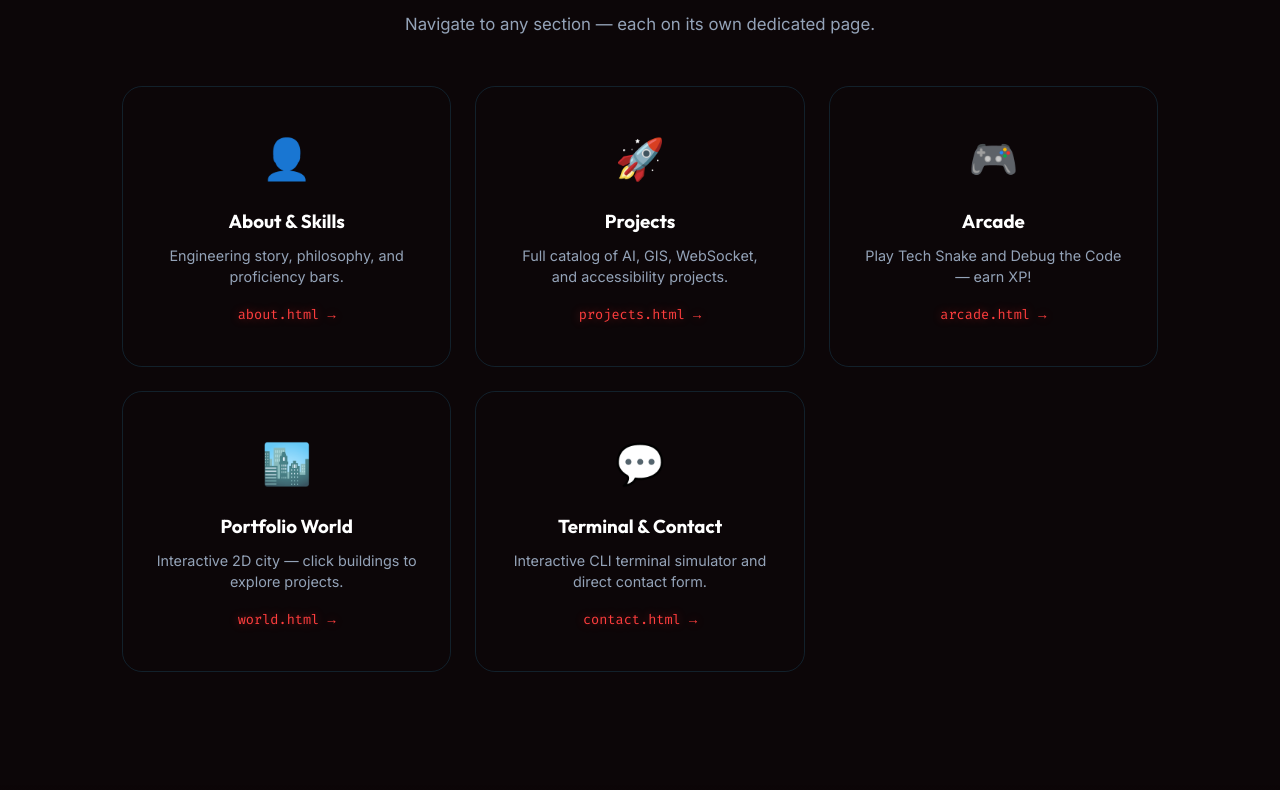
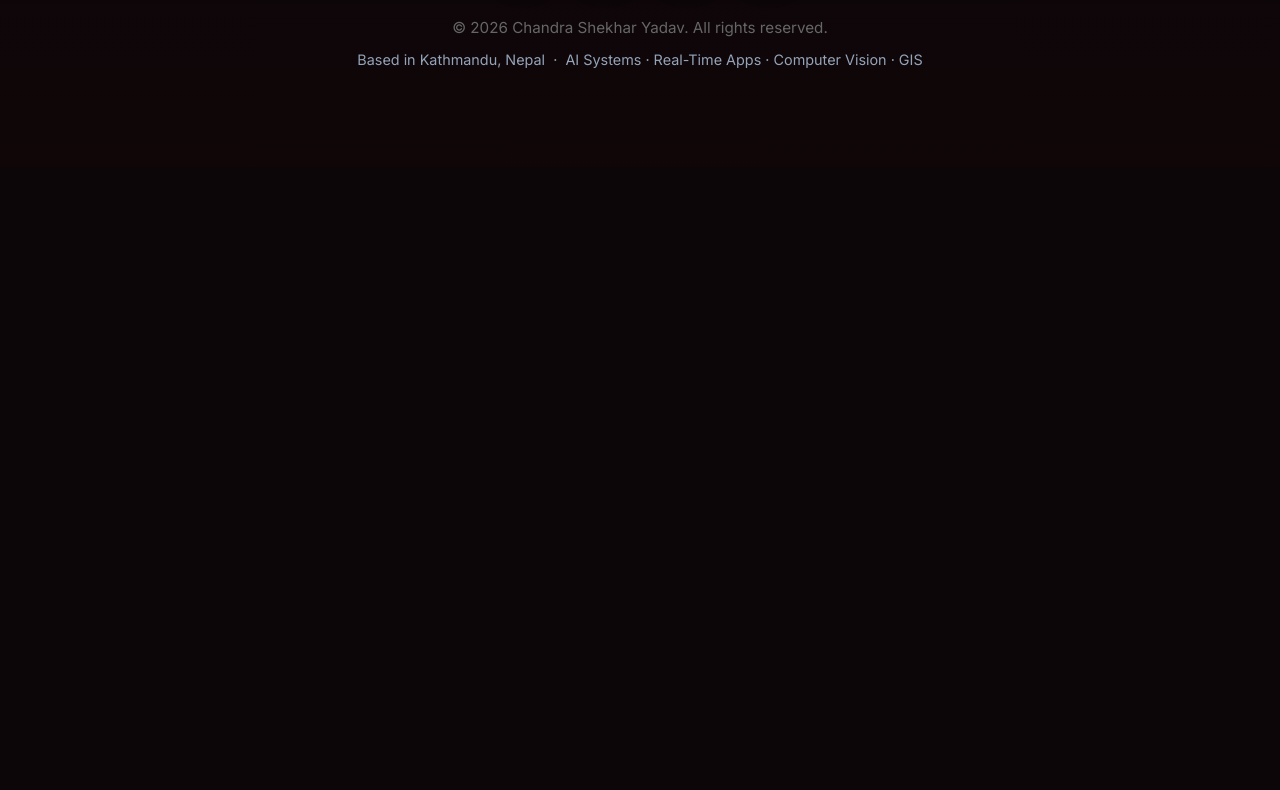
Before and after one commit to Shekhar493/portfolio, a React app: page index.html in a window 1280 px wide. Shown: the part 1211-2001 px from the top of the page. After the commit the page ends 1378 px from the top, so only its background shows below. Built offline with nearby package versions, Linux system fonts and the light colour scheme; animation ran at ten frames a second.

Commit message:
refactor: keep only Hero and Stats on Home page, all About content strictly in About tab

```diff
--- a/index.html
+++ b/index.html
@@ -127,49 +127,7 @@
             </div>
         </section>
 
-        <!-- ── Quick Navigation Hub ── -->
-        <section style="padding: 5rem 2rem; max-width: 1100px; margin: 0 auto;">
-            <h2 class="section-title" style="text-align:center; margin-bottom: 1rem;">Explore the <span>Portfolio</span></h2>
-            <p style="text-align:center; color:#94a3b8; margin-bottom: 3rem; font-size: 1.05rem;">Navigate to any section — each on its own dedicated page.</p>
-            <div style="display:grid; grid-template-columns: repeat(auto-fit, minmax(260px, 1fr)); gap: 1.5rem;">
 
-                <a href="about.html" class="glass-card" style="display:flex; flex-direction:column; align-items:center; text-align:center; padding:2.5rem 2rem; border-radius:1.25rem; border:1px solid var(--glass-border); text-decoration:none; color:inherit; transition:transform 0.3s ease, box-shadow 0.3s ease;" onmouseover="this.style.transform='translateY(-8px)';this.style.boxShadow='0 20px 50px rgba(56,189,248,0.15)'" onmouseout="this.style.transform='translateY(0)';this.style.boxShadow='none'">
-                    <div style="font-size:2.5rem; margin-bottom:1rem;">👤</div>
-                    <h3 style="font-family:var(--font-heading); color:#fff; margin-bottom:0.5rem;">About &amp; Skills</h3>
-                    <p style="color:#94a3b8; font-size:0.9rem; line-height:1.5;">Engineering story, philosophy, and proficiency bars.</p>
-                    <span style="color:var(--primary-color); font-size:0.85rem; margin-top:1rem; font-family:var(--font-code);">about.html →</span>
-                </a>
-
-                <a href="projects.html" class="glass-card" style="display:flex; flex-direction:column; align-items:center; text-align:center; padding:2.5rem 2rem; border-radius:1.25rem; border:1px solid var(--glass-border); text-decoration:none; color:inherit; transition:transform 0.3s ease, box-shadow 0.3s ease;" onmouseover="this.style.transform='translateY(-8px)';this.style.boxShadow='0 20px 50px rgba(56,189,248,0.15)'" onmouseout="this.style.transform='translateY(0)';this.style.boxShadow='none'">
-                    <div style="font-size:2.5rem; margin-bottom:1rem;">🚀</div>
-                    <h3 style="font-family:var(--font-heading); color:#fff; margin-bottom:0.5rem;">Projects</h3>
-                    <p style="color:#94a3b8; font-size:0.9rem; line-height:1.5;">Full catalog of AI, GIS, WebSocket, and accessibility projects.</p>
-                    <span style="color:var(--primary-color); font-size:0.85rem; margin-top:1rem; font-family:var(--font-code);">projects.html →</span>
-                </a>
-
-                <a href="arcade.html" class="glass-card" style="display:flex; flex-direction:column; align-items:center; text-align:center; padding:2.5rem 2rem; border-radius:1.25rem; border:1px solid var(--glass-border); text-decoration:none; color:inherit; transition:transform 0.3s ease, box-shadow 0.3s ease;" onmouseover="this.style.transform='translateY(-8px)';this.style.boxShadow='0 20px 50px rgba(56,189,248,0.15)'" onmouseout="this.style.transform='translateY(0)';this.style.boxShadow='none'">
-                    <div style="font-size:2.5rem; margin-bottom:1rem;">🎮</div>
-                    <h3 style="font-family:var(--font-heading); color:#fff; margin-bottom:0.5rem;">Arcade</h3>
-                    <p style="color:#94a3b8; font-size:0.9rem; line-height:1.5;">Play Tech Snake and Debug the Code — earn XP!</p>
-                    <span style="color:var(--primary-color); font-size:0.85rem; margin-top:1rem; font-family:var(--font-code);">arcade.html →</span>
-                </a>
-
-                <a href="world.html" class="glass-card" style="display:flex; flex-direction:column; align-items:center; text-align:center; padding:2.5rem 2rem; border-radius:1.25rem; border:1px solid var(--glass-border); text-decoration:none; color:inherit; transition:transform 0.3s ease, box-shadow 0.3s ease;" onmouseover="this.style.transform='translateY(-8px)';this.style.boxShadow='0 20px 50px rgba(56,189,248,0.15)'" onmouseout="this.style.transform='translateY(0)';this.style.boxShadow='none'">
-                    <div style="font-size:2.5rem; margin-bottom:1rem;">🏙️</div>
-                    <h3 style="font-family:var(--font-heading); color:#fff; margin-bottom:0.5rem;">Portfolio World</h3>
-                    <p style="color:#94a3b8; font-size:0.9rem; line-height:1.5;">Interactive 2D city — click buildings to explore projects.</p>
-                    <span style="color:var(--primary-color); font-size:0.85rem; margin-top:1rem; font-family:var(--font-code);">world.html →</span>
-                </a>
-
-                <a href="contact.html" class="glass-card" style="display:flex; flex-direction:column; align-items:center; text-align:center; padding:2.5rem 2rem; border-radius:1.25rem; border:1px solid var(--glass-border); text-decoration:none; color:inherit; transition:transform 0.3s ease, box-shadow 0.3s ease;" onmouseover="this.style.transform='translateY(-8px)';this.style.boxShadow='0 20px 50px rgba(56,189,248,0.15)'" onmouseout="this.style.transform='translateY(0)';this.style.boxShadow='none'">
-                    <div style="font-size:2.5rem; margin-bottom:1rem;">💬</div>
-                    <h3 style="font-family:var(--font-heading); color:#fff; margin-bottom:0.5rem;">Terminal &amp; Contact</h3>
-                    <p style="color:#94a3b8; font-size:0.9rem; line-height:1.5;">Interactive CLI terminal simulator and direct contact form.</p>
-                    <span style="color:var(--primary-color); font-size:0.85rem; margin-top:1rem; font-family:var(--font-code);">contact.html →</span>
-                </a>
-
-            </div>
-        </section>
     </main>
 
     <footer>
```
